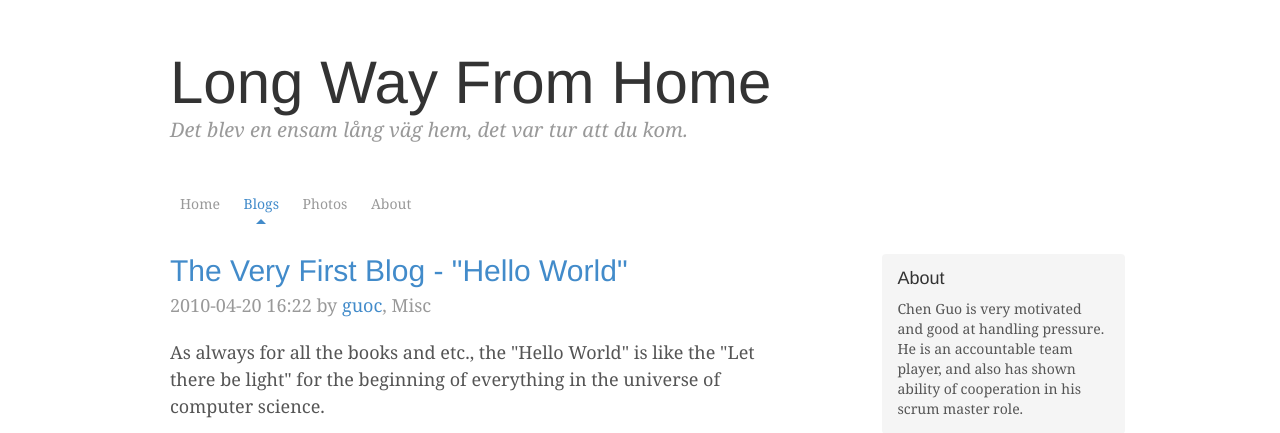
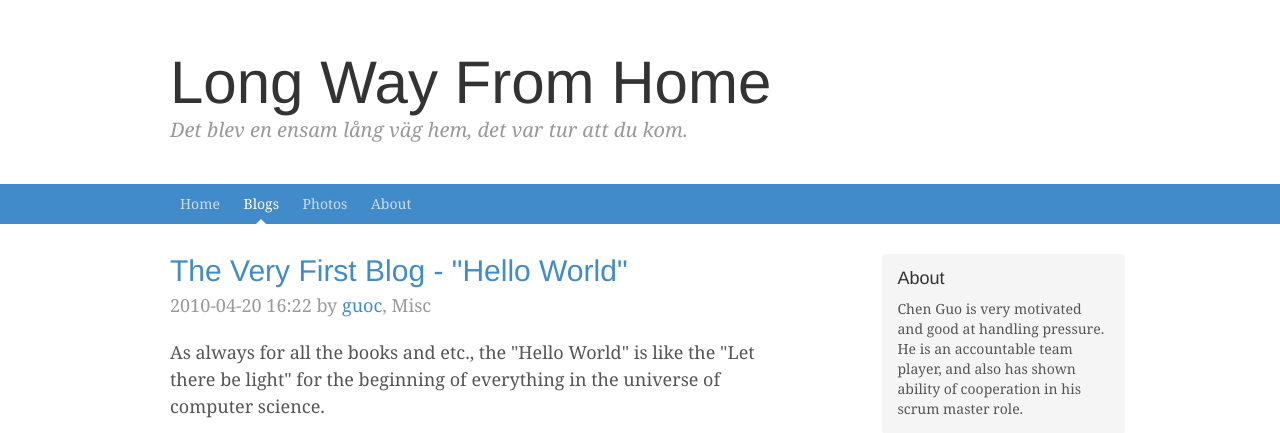
Before and after one commit to guo-chen/minasidor, a Django app: page /blog/details/1 in a window 1280 px wide. Shown: the top 433 px of the page. Run offline with Django 3.2, Linux system fonts and the light colour scheme; data comes from the database, SQL or seed files in the repository; both versions use the stored data as it was after the commit; some libraries are stand-ins or nearby versions.

Commit message:
New blog.css design for the blog

```diff
--- a/blog/static/blog/css/blog.css
+++ b/blog/static/blog/css/blog.css
@@ -36,8 +36,8 @@ h6, .h6 {
  */
 
 .blog-masthead {
-  /*background-color: #428bca;*/
-  background-color: #fff;
+  background-color: #428bca;
+  /*background-color: #fff;*/
   /*
   -webkit-box-shadow: inset 0 -2px 5px rgba(0,0,0,.1);
           box-shadow: inset 0 -2px 5px rgba(0,0,0,.1);*/
@@ -49,18 +49,17 @@ h6, .h6 {
   display: inline-block;
   padding: 10px;
   font-weight: 500;
-  /*color: #cdddeb;*/
-  color:#999;
+  color: #cdddeb;
 }
 .blog-nav-item:hover,
 .blog-nav-item:focus {
-  color: #428BCA;
+  color: #fff;
   text-decoration: none;
 }
 
 /* Active state gets a caret at the bottom */
 .blog-nav .active {
-  color: #428BCA;
+  color: #fff;
 }
 .blog-nav .active:after {
   position: absolute;
--- a/blog/templates/blog/base.html
+++ b/blog/templates/blog/base.html
@@ -54,8 +54,6 @@
 
 
     <div class="container">
-
-
 
       <div class="row">
 
```
Also changed, not shown: db.sqlite3.
